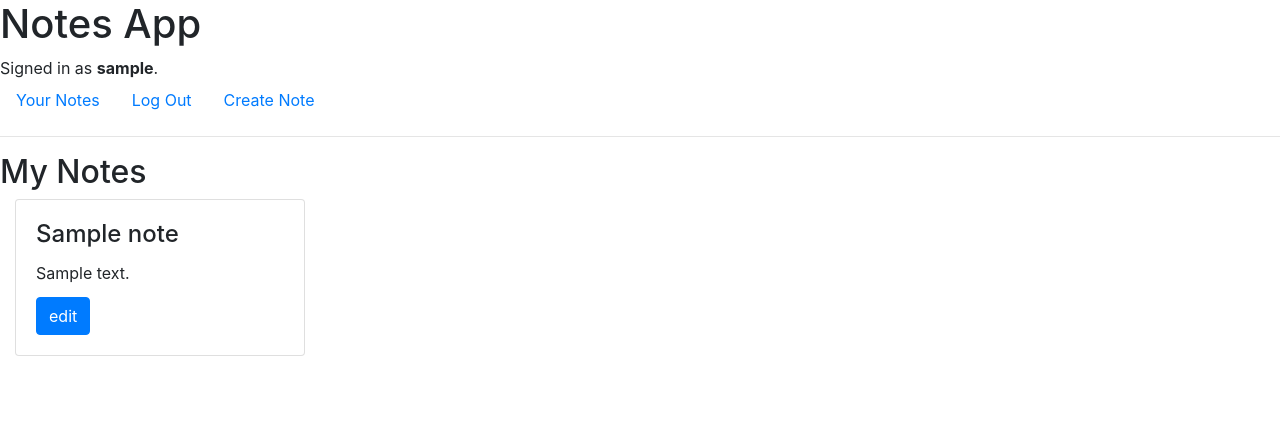
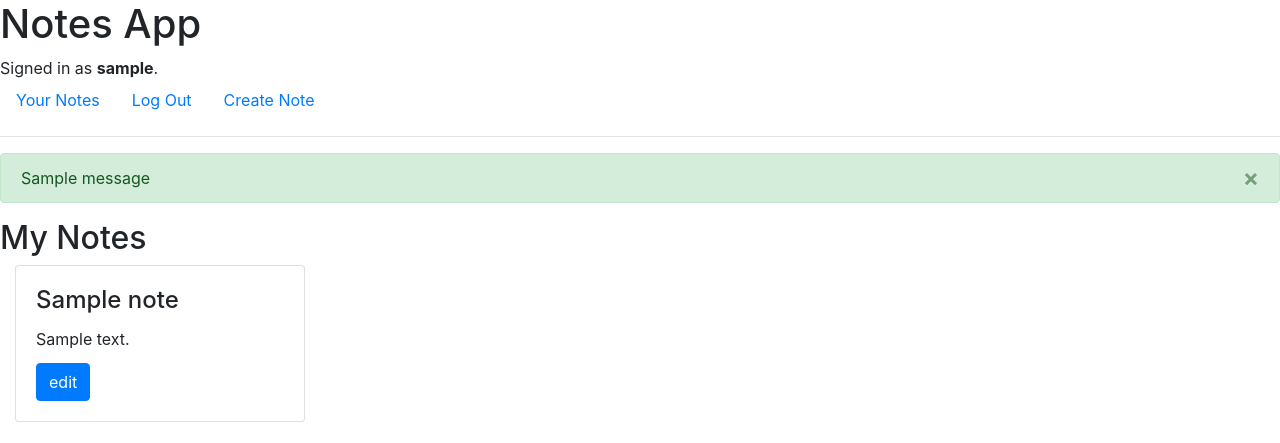
Before and after one commit to 0xSaltyHash/mynotes, a Django app: page / in a window 1280 px wide. Shown: the top 443 px of the page. Run offline with Django 3.2, Linux system fonts and the light colour scheme; a user stored in the database is signed in; tables that the repository leaves empty hold one stand-in row (values such as "Sample post"); one stand-in notice (Sample message) is shown; some libraries are stand-ins or nearby versions.

Commit message:
add support for bootstrap messages to index template

```diff
--- a/notes/templates/notes/index.html
+++ b/notes/templates/notes/index.html
@@ -2,6 +2,14 @@
 {% extends "notes/layout.html" %}
 
 {% block body %}
+    {% for message in messages %}
+        <div class="alert {{ message.tags }} alert-dismissible" role="alert">
+            <button type="button" class="close" data-dismiss="alert" aria-label="Close">
+                <span aria-hidden="true">&times;</span>
+            </button>
+            {{ message | safe }}
+        </div>
+    {% endfor %}
     <h2>My Notes</h2>
     <div class="container-fluid">
         <div class="row">
```
